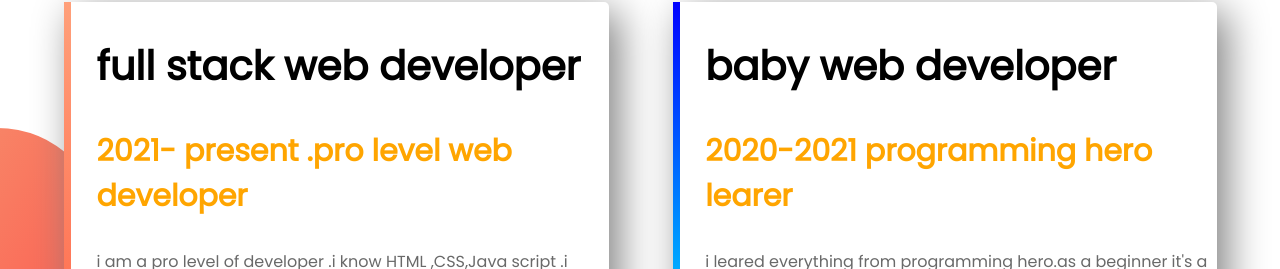
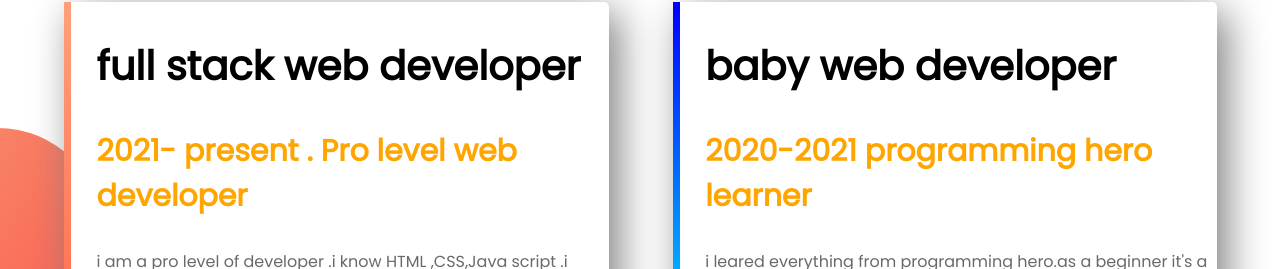
Before and after one commit to ELA4126/web-portfolio-by-ela, a plain HTML site: page index.html in a window 1280 px wide. Shown: the part 1424-1693 px from the top of the page. Drawn offline with Linux system fonts and the light colour scheme.

Commit message:
modified the body

```diff
--- a/index.html
+++ b/index.html
@@ -39,12 +39,12 @@
         <h2>EXPERIENCE</h2>
         <div id="full-stack"  class="half-width single-experience">
             <h2> full stack web developer</h2>
-            <h3 class="orange-highlight">2021- present .pro level web developer</h3>
+            <h3 class="orange-highlight">2021- present . Pro level web developer</h3>
             <p>i am a pro level of developer .i know HTML ,CSS,Java script .i know everything needed to make a website.i will give you 100% web solution.</p>
         </div>
         <div id="baby"  class="half-width single-experience">
             <h2> baby web developer</h2>
-            <h3 class="orange-highlight">2020-2021 programming hero learer</h3>
+            <h3 class="orange-highlight">2020-2021 programming hero learner</h3>
             <p> i leared everything from programming hero.as a beginner it's a no 1 learning scool.it was a great fun to work with them.</p>
         </div>
 
```
